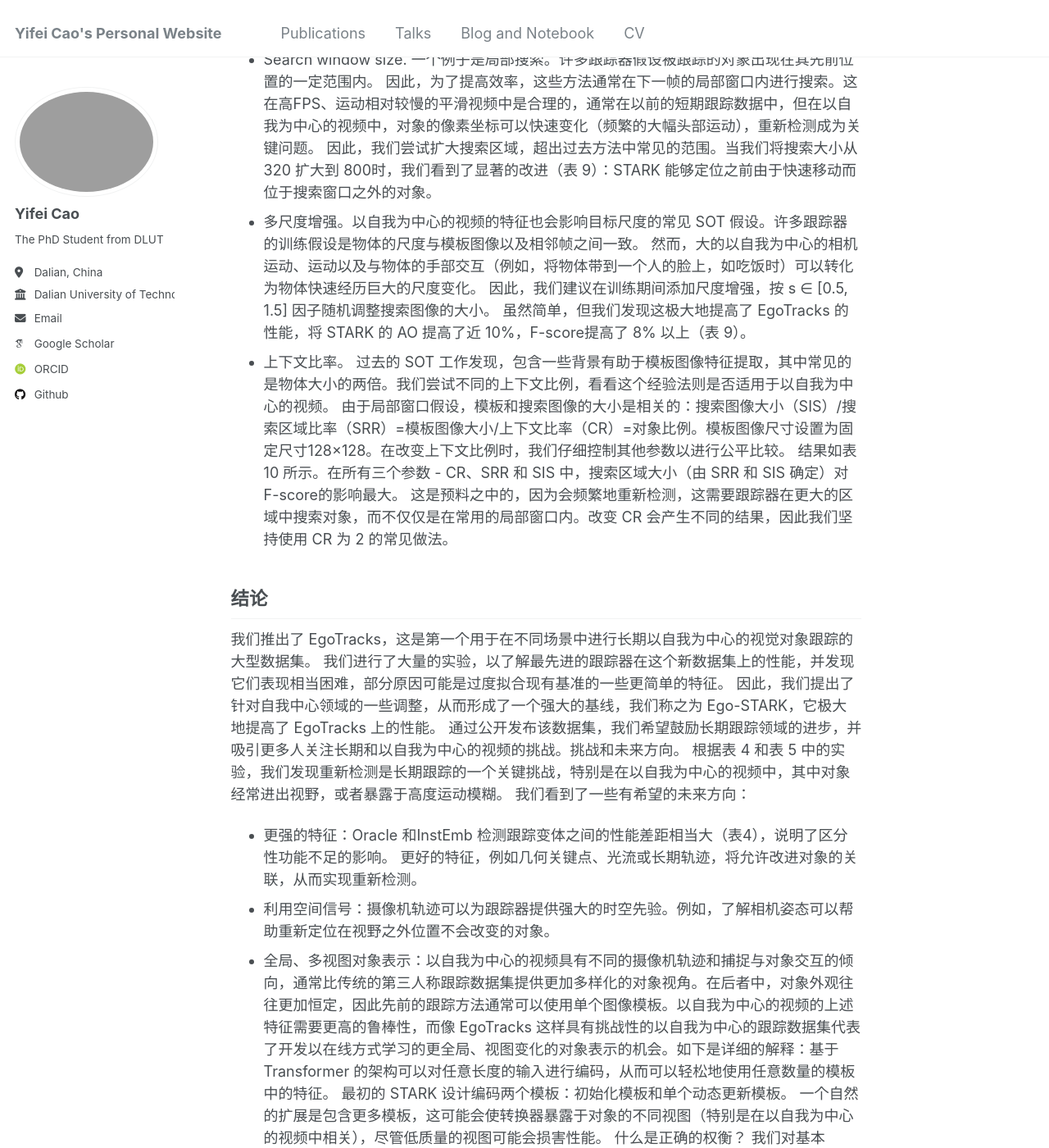
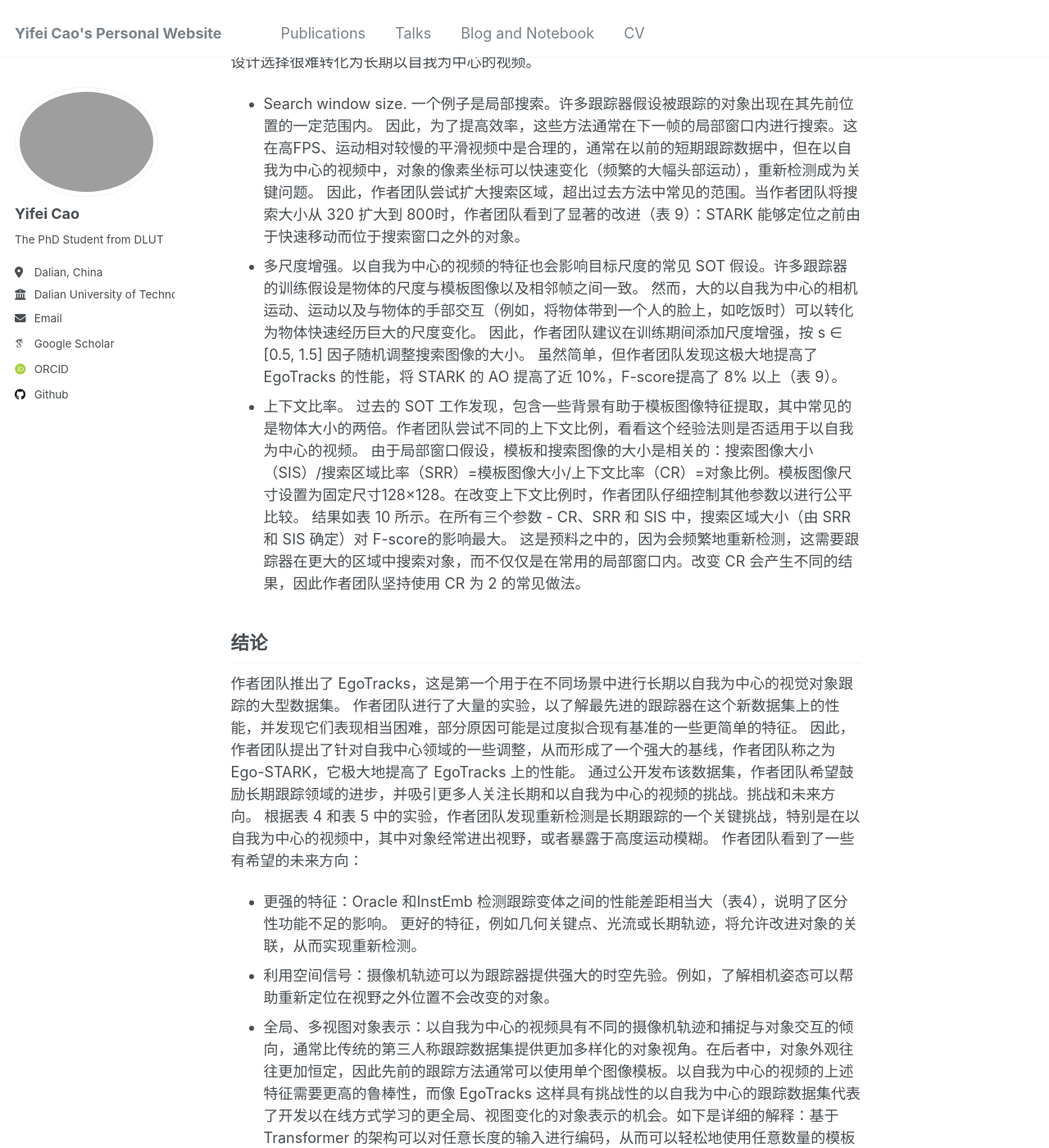
Before and after one commit to cyfedu-dlut/PersonalWeb, a Jekyll site: the page built from _posts/2025-01-04-egotracks.md, in a window 1280 px wide and 1400 px high, scrolled down 13895 px. Shown: the whole window at 82% size. Built offline with Jekyll 4.4.1, drawn with Linux system fonts in a browser that asks for light colours; some web fonts are replaced; some of the changed text lies outside the part shown.

Commit message:
Update 2025-01-04-egotracks.md

```diff
--- a/_posts/2025-01-04-egotracks.md
+++ b/_posts/2025-01-04-egotracks.md
@@ -110,37 +110,37 @@ Ego4D这个数据集是由参与者处于野外拍摄的长达 3670 小时的多
 ![](https://cyfedu-dlut.github.io/PersonalWeb/images/egotracks_tab12.jpg)
 AO@100 远高于跟踪基线。 开放世界的 GGN 模型在少量提案 (AO@10) 和大量提案 (AO@100) 上都取得了更强的性能。 这表明检测通用对象（无论其类别如何）的能力确实是 EgoTracks的一个重要属性。 此外，这也证明 EgoTracks 包含许多不属于流行的 COCO 分类法的对象，因为 Mask R-CNN 的表现明显较差。
 #### 关联模块
-我们使用边界框（实例）嵌入从建议的边界框中选择作为跟踪输出。具体来说，我们根据建议的边界框和模板图像计算裁剪图像上的嵌入特征。 然后我们计算模板特征和所有边界框特征之间的余弦相似度。我们选择余弦相似度最高的边界框作为跟踪输出，余弦相似度作为跟踪置信度输出。我们考虑两种模型来提取嵌入。
-  - (1) 我们使用在 ImageNet 上训练的 ResNet-50 作为基线。
-  - (2) 为了加强对不同实例的区分，我们使用经过附加实例区分任务 InstEmb 训练的 ResNet-50 模型。
+作者团队使用边界框（实例）嵌入从建议的边界框中选择作为跟踪输出。具体来说，作者团队根据建议的边界框和模板图像计算裁剪图像上的嵌入特征。 然后作者团队计算模板特征和所有边界框特征之间的余弦相似度。作者团队选择余弦相似度最高的边界框作为跟踪输出，余弦相似度作为跟踪置信度输出。作者团队考虑两种模型来提取嵌入。
+  - (1) 作者团队使用在 ImageNet 上训练的 ResNet-50 作为基线。
+  - (2) 为了加强对不同实例的区分，作者团队使用经过附加实例区分任务 InstEmb 训练的 ResNet-50 模型。
 
-除了与基线模型类似的标准交叉熵损失之外，我们通过跨实例（相同类别和不同类别）进行对比来添加监督对比损失。 为了生成更多实例示例，我们通过基于边界框注释裁剪图像来将 Objects365添加到训练数据中。我们使用 GGN 模型中的前 100 个边界框。 我们在下表中总结了这两个模型。我们观察到使用基线 ImageNet 特征并不能在检测结果和模板对象之间产生良好的关联。 InstEmb 模型实现了更强的性能，显示了从额外的实例对比损失中进行实例区分的重要性。 尽管其性能更强，但与大多数跟踪方法相比仍存在显着差距。 这表明时间关联问题在 EgoTracks 中非常具有挑战性。
+除了与基线模型类似的标准交叉熵损失之外，作者团队通过跨实例（相同类别和不同类别）进行对比来添加监督对比损失。 为了生成更多实例示例，作者团队通过基于边界框注释裁剪图像来将 Objects365添加到训练数据中。作者团队使用 GGN 模型中的前 100 个边界框。 作者团队在下表中总结了这两个模型。作者团队观察到使用基线 ImageNet 特征并不能在检测结果和模板对象之间产生良好的关联。 InstEmb 模型实现了更强的性能，显示了从额外的实例对比损失中进行实例区分的重要性。 尽管其性能更强，但与大多数跟踪方法相比仍存在显着差距。 这表明时间关联问题在 EgoTracks 中非常具有挑战性。
 ![](https://cyfedu-dlut.github.io/PersonalWeb/images/egotracks_tab567.jpg)
 ### 重新检测和不同视角具有挑战性
-我们根据替代的评估协议进行了额外的 EgoTracks 实验，以进一步了解跟踪器性能。如表五所示。
-为了将重新检测问题与 EgoTracks 的其他以自我为中心的方面分离，我们使用 OFFT−−→ OO 协议进行评估，该协议忽略视频的负帧，从而避免了重新检测的需要。 毫不奇怪，所有跟踪器的表现都明显更好，这凸显了 EgoTracks 中重新检测的挑战性。 我们还在 VCT←→ VC 设置中进行实验，其中初始模板在时间上与第一个跟踪帧相邻。在这里，我们看到与 VCT→VS协议相比，AO、F-score、精确度和召回率提高了3-4%，这说明像 STARK 这样的跟踪器被设计为期望外观逐渐转变。 这两个实验都表明，重新检测问题是跟踪的重大挑战，并且需要更好的长期基准。
+作者团队根据替代的评估协议进行了额外的 EgoTracks 实验，以进一步了解跟踪器性能。如表五所示。
+为了将重新检测问题与 EgoTracks 的其他以自我为中心的方面分离，作者团队使用 OFFT−−→ OO 协议进行评估，该协议忽略视频的负帧，从而避免了重新检测的需要。 毫不奇怪，所有跟踪器的表现都明显更好，这凸显了 EgoTracks 中重新检测的挑战性。 作者团队还在 VCT←→ VC 设置中进行实验，其中初始模板在时间上与第一个跟踪帧相邻。在这里，作者团队看到与 VCT→VS协议相比，AO、F-score、精确度和召回率提高了3-4%，这说明像 STARK 这样的跟踪器被设计为期望外观逐渐转变。 这两个实验都表明，重新检测问题是跟踪的重大挑战，并且需要更好的长期基准。
 
 ### 属性捕获难以跟踪的场景
-我们使用先前提到的验证集 tracklet 属性注释来进一步了解评估集的性能。 对于每个属性，我们将 tracklet 分为两组，对应于属性 true 和 false。 然后，我们使用标准 STARK 跟踪器 并使用表 6 中的 OFFT−−→ OO 评估协议报告每组 tracklet 的 AO。 正如所料，我们发现当目标被用户主动使用或在在转变过程中，AO 往往较低，大约 6%，可能是由于遮挡或外观变化。 此外，当图像中的对象由于遮挡、模糊、缩放或其他条件而难以识别时，STARK往往会遇到困难。
+作者团队使用先前提到的验证集 tracklet 属性注释来进一步了解评估集的性能。 对于每个属性，作者团队将 tracklet 分为两组，对应于属性 true 和 false。 然后，作者团队使用标准 STARK 跟踪器 并使用表 6 中的 OFFT−−→ OO 评估协议报告每组 tracklet 的 AO。 正如所料，作者团队发现当目标被用户主动使用或在在转变过程中，AO 往往较低，大约 6%，可能是由于遮挡或外观变化。 此外，当图像中的对象由于遮挡、模糊、缩放或其他条件而难以识别时，STARK往往会遇到困难。
 ![](https://cyfedu-dlut.github.io/PersonalWeb/images/egotracks_tab890.jpg)
 ### 在 EPIC-VISOR 上评估 EgoSTARK
-为了证明通过 EgoTracks 训练的以自我为中心的对象跟踪泛化，我们对 EPIC-VISOR 数据集进行了进一步的定量评估，这是一个专注于厨房场景中的活动对象的以自我为中心的数据集。我们观察到，使用 EgoTracks 进行训练使得 Siam R-CNN 和 STARK 在 EPIC-VISOR 上的跟踪方面都有所改进（表 8），证明了 EgoTracks 作为大规模预训练数据集的价值。
+为了证明通过 EgoTracks 训练的以自我为中心的对象跟踪泛化，作者团队对 EPIC-VISOR 数据集进行了进一步的定量评估，这是一个专注于厨房场景中的活动对象的以自我为中心的数据集。作者团队观察到，使用 EgoTracks 进行训练使得 Siam R-CNN 和 STARK 在 EPIC-VISOR 上的跟踪方面都有所改进（表 8），证明了 EgoTracks 作为大规模预训练数据集的价值。
 
 ## 以自我为中心的跟踪设计考虑因素
-观察到现有的跟踪器在 EgoTracks 上表现不佳，我们对以自我为中心的跟踪的先验和其他设计选择进行了系统的探索。 尽管不是专门为长期跟踪而设计的。我们专注于对EgoSTARK这个跟踪器进行额外的分析，建议改进以自我为中心的表现。
+观察到现有的跟踪器在 EgoTracks 上表现不佳，作者团队对以自我为中心的跟踪的先验和其他设计选择进行了系统的探索。 尽管不是专门为长期跟踪而设计的。作者团队专注于对EgoSTARK这个跟踪器进行额外的分析，建议改进以自我为中心的表现。
 ### 以自我为中心的微调至关重要
-我们首先演示了在第三人称视频上训练的各种跟踪器如何从 EgoTracks 上的微调中显著受益。 如表 7 所示，所有方法的 F-score均获得了6% - 10% 的改进。 此外，如表 9 所示，对 VQ 响应轨迹子集进行微调将 F-score从 30.48% 提高到 33.53%，而使用完整的 EgoTracks 注释进一步将 F-score提高 4.67% 到 38.2%。 这表明：1）使用自我中心数据进行微调有助于缩小外中心-自我中心域差距；  2）完整的 EgoTracks 训练提供了进一步的收益，显示了我们训练集的价值。
+作者团队首先演示了在第三人称视频上训练的各种跟踪器如何从 EgoTracks 上的微调中显著受益。 如表 7 所示，所有方法的 F-score均获得了6% - 10% 的改进。 此外，如表 9 所示，对 VQ 响应轨迹子集进行微调将 F-score从 30.48% 提高到 33.53%，而使用完整的 EgoTracks 注释进一步将 F-score提高 4.67% 到 38.2%。 这表明：1）使用自我中心数据进行微调有助于缩小外中心-自我中心域差距；  2）完整的 EgoTracks 训练提供了进一步的收益，显示了作者团队训练集的价值。
 
 ### 第三人称时空先验失败
 现代 SOT 发现关于对象运动、外观和周围环境的某些假设对过去的数据集很有帮助，但其中一些设计选择很难转化为长期以自我为中心的视频。
 - Search window size.
-一个例子是局部搜索。许多跟踪器假设被跟踪的对象出现在其先前位置的一定范围内。 因此，为了提高效率，这些方法通常在下一帧的局部窗口内进行搜索。这在高FPS、运动相对较慢的平滑视频中是合理的，通常在以前的短期跟踪数据中，但在以自我为中心的视频中，对象的像素坐标可以快速变化（频繁的大幅头部运动），重新检测成为关键问题。 因此，我们尝试扩大搜索区域，超出过去方法中常见的范围。当我们将搜索大小从 320 扩大到 800时，我们看到了显著的改进（表 9）：STARK 能够定位之前由于快速移动而位于搜索窗口之外的对象。
-- 多尺度增强。以自我为中心的视频的特征也会影响目标尺度的常见 SOT 假设。许多跟踪器的训练假设是物体的尺度与模板图像以及相邻帧之间一致。 然而，大的以自我为中心的相机运动、运动以及与物体的手部交互（例如，将物体带到一个人的脸上，如吃饭时）可以转化为物体快速经历巨大的尺度变化。 因此，我们建议在训练期间添加尺度增强，按 s ∈ [0.5, 1.5] 因子随机调整搜索图像的大小。 虽然简单，但我们发现这极大地提高了 EgoTracks 的性能，将 STARK 的 AO 提高了近 10%，F-score提高了 8% 以上（表 9）。
-- 上下文比率。 过去的 SOT 工作发现，包含一些背景有助于模板图像特征提取，其中常见的是物体大小的两倍。我们尝试不同的上下文比例，看看这个经验法则是否适用于以自我为中心的视频。 由于局部窗口假设，模板和搜索图像的大小是相关的：搜索图像大小（SIS）/搜索区域比率（SRR）=模板图像大小/上下文比率（CR）=对象比例。模板图像尺寸设置为固定尺寸128×128。在改变上下文比例时，我们仔细控制其他参数以进行公平比较。 结果如表 10 所示。在所有三个参数 - CR、SRR 和 SIS 中，搜索区域大小（由 SRR 和 SIS 确定）对 F-score的影响最大。 这是预料之中的，因为会频繁地重新检测，这需要跟踪器在更大的区域中搜索对象，而不仅仅是在常用的局部窗口内。改变 CR 会产生不同的结果，因此我们坚持使用 CR 为 2 的常见做法。
+一个例子是局部搜索。许多跟踪器假设被跟踪的对象出现在其先前位置的一定范围内。 因此，为了提高效率，这些方法通常在下一帧的局部窗口内进行搜索。这在高FPS、运动相对较慢的平滑视频中是合理的，通常在以前的短期跟踪数据中，但在以自我为中心的视频中，对象的像素坐标可以快速变化（频繁的大幅头部运动），重新检测成为关键问题。 因此，作者团队尝试扩大搜索区域，超出过去方法中常见的范围。当作者团队将搜索大小从 320 扩大到 800时，作者团队看到了显著的改进（表 9）：STARK 能够定位之前由于快速移动而位于搜索窗口之外的对象。
+- 多尺度增强。以自我为中心的视频的特征也会影响目标尺度的常见 SOT 假设。许多跟踪器的训练假设是物体的尺度与模板图像以及相邻帧之间一致。 然而，大的以自我为中心的相机运动、运动以及与物体的手部交互（例如，将物体带到一个人的脸上，如吃饭时）可以转化为物体快速经历巨大的尺度变化。 因此，作者团队建议在训练期间添加尺度增强，按 s ∈ [0.5, 1.5] 因子随机调整搜索图像的大小。 虽然简单，但作者团队发现这极大地提高了 EgoTracks 的性能，将 STARK 的 AO 提高了近 10%，F-score提高了 8% 以上（表 9）。
+- 上下文比率。 过去的 SOT 工作发现，包含一些背景有助于模板图像特征提取，其中常见的是物体大小的两倍。作者团队尝试不同的上下文比例，看看这个经验法则是否适用于以自我为中心的视频。 由于局部窗口假设，模板和搜索图像的大小是相关的：搜索图像大小（SIS）/搜索区域比率（SRR）=模板图像大小/上下文比率（CR）=对象比例。模板图像尺寸设置为固定尺寸128×128。在改变上下文比例时，作者团队仔细控制其他参数以进行公平比较。 结果如表 10 所示。在所有三个参数 - CR、SRR 和 SIS 中，搜索区域大小（由 SRR 和 SIS 确定）对 F-score的影响最大。 这是预料之中的，因为会频繁地重新检测，这需要跟踪器在更大的区域中搜索对象，而不仅仅是在常用的局部窗口内。改变 CR 会产生不同的结果，因此作者团队坚持使用 CR 为 2 的常见做法。
 
 ## 结论
-我们推出了 EgoTracks，这是第一个用于在不同场景中进行长期以自我为中心的视觉对象跟踪的大型数据集。 我们进行了大量的实验，以了解最先进的跟踪器在这个新数据集上的性能，并发现它们表现相当困难，部分原因可能是过度拟合现有基准的一些更简单的特征。 因此，我们提出了针对自我中心领域的一些调整，从而形成了一个强大的基线，我们称之为 Ego-STARK，它极大地提高了 EgoTracks 上的性能。 通过公开发布该数据集，我们希望鼓励长期跟踪领域的进步，并吸引更多人关注长期和以自我为中心的视频的挑战。挑战和未来方向。 根据表 4 和表 5 中的实验，我们发现重新检测是长期跟踪的一个关键挑战，特别是在以自我为中心的视频中，其中对象经常进出视野，或者暴露于高度运动模糊。 我们看到了一些有希望的未来方向：
+作者团队推出了 EgoTracks，这是第一个用于在不同场景中进行长期以自我为中心的视觉对象跟踪的大型数据集。 作者团队进行了大量的实验，以了解最先进的跟踪器在这个新数据集上的性能，并发现它们表现相当困难，部分原因可能是过度拟合现有基准的一些更简单的特征。 因此，作者团队提出了针对自我中心领域的一些调整，从而形成了一个强大的基线，作者团队称之为 Ego-STARK，它极大地提高了 EgoTracks 上的性能。 通过公开发布该数据集，作者团队希望鼓励长期跟踪领域的进步，并吸引更多人关注长期和以自我为中心的视频的挑战。挑战和未来方向。 根据表 4 和表 5 中的实验，作者团队发现重新检测是长期跟踪的一个关键挑战，特别是在以自我为中心的视频中，其中对象经常进出视野，或者暴露于高度运动模糊。 作者团队看到了一些有希望的未来方向：
   - 更强的特征：Oracle 和InstEmb 检测跟踪变体之间的性能差距相当大（表4），说明了区分性功能不足的影响。 更好的特征，例如几何关键点、光流或长期轨迹，将允许改进对象的关联，从而实现重新检测。
   - 利用空间信号：摄像机轨迹可以为跟踪器提供强大的时空先验。例如，了解相机姿态可以帮助重新定位在视野之外位置不会改变的对象。
-  - 全局、多视图对象表示：以自我为中心的视频具有不同的摄像机轨迹和捕捉与对象交互的倾向，通常比传统的第三人称跟踪数据集提供更加多样化的对象视角。在后者中，对象外观往往更加恒定，因此先前的跟踪方法通常可以使用单个图像模板。以自我为中心的视频的上述特征需要更高的鲁棒性，而像 EgoTracks 这样具有挑战性的以自我为中心的跟踪数据集代表了开发以在线方式学习的更全局、视图变化的对象表示的机会。如下是详细的解释：基于 Transformer 的架构可以对任意长度的输入进行编码，从而可以轻松地使用任意数量的模板中的特征。 最初的 STARK 设计编码两个模板：初始化模板和单个动态更新模板。 一个自然的扩展是包含更多模板，这可能会使转换器暴露于对象的不同视图（特别是在以自我为中心的视频中相关），尽管低质量的视图可能会损害性能。 什么是正确的权衡？ 我们对基本 STARK 模型使用不同数量的模板进行实验。 受用户可以从不同角度拍摄物体短视频的潜在应用的推动，我们通过合并视觉裁剪作为模板出现的同一事件中的附加帧，将单个视觉裁剪扩展到模板的视觉剪辑 。 我们采用简单的模板采样方法：从视觉裁剪的出现中均匀采样 3、5、7 或 9 个模板。 对视频进行时间上的统一采样可能是一种简单而有效的启发式方法，可以从事件中收集不同的视图。 我们在表 15 中总结了结果。虽然我们观察到使用最多 5 个模板的所有指标都有所改善，但随着模板数量的增加，性能会下降。 我们假设增加模板的数量确实会增加 STARK 可用于跟踪的知识，但在某一点之后，它可能会稀释模板中的信息并使 Transformer 难以合成。 这凸显了模板选择和多视图融合机制的重要性，从而激发了有希望的方向。
+  - 全局、多视图对象表示：以自我为中心的视频具有不同的摄像机轨迹和捕捉与对象交互的倾向，通常比传统的第三人称跟踪数据集提供更加多样化的对象视角。在后者中，对象外观往往更加恒定，因此先前的跟踪方法通常可以使用单个图像模板。以自我为中心的视频的上述特征需要更高的鲁棒性，而像 EgoTracks 这样具有挑战性的以自我为中心的跟踪数据集代表了开发以在线方式学习的更全局、视图变化的对象表示的机会。如下是详细的解释：基于 Transformer 的架构可以对任意长度的输入进行编码，从而可以轻松地使用任意数量的模板中的特征。 最初的 STARK 设计编码两个模板：初始化模板和单个动态更新模板。 一个自然的扩展是包含更多模板，这可能会使转换器暴露于对象的不同视图（特别是在以自我为中心的视频中相关），尽管低质量的视图可能会损害性能。 什么是正确的权衡？ 作者团队对基本 STARK 模型使用不同数量的模板进行实验。 受用户可以从不同角度拍摄物体短视频的潜在应用的推动，作者团队通过合并视觉裁剪作为模板出现的同一事件中的附加帧，将单个视觉裁剪扩展到模板的视觉剪辑 。 作者团队采用简单的模板采样方法：从视觉裁剪的出现中均匀采样 3、5、7 或 9 个模板。 对视频进行时间上的统一采样可能是一种简单而有效的启发式方法，可以从事件中收集不同的视图。 作者团队在表 15 中总结了结果。虽然作者团队观察到使用最多 5 个模板的所有指标都有所改善，但随着模板数量的增加，性能会下降。 作者团队假设增加模板的数量确实会增加 STARK 可用于跟踪的知识，但在某一点之后，它可能会稀释模板中的信息并使 Transformer 难以合成。 这凸显了模板选择和多视图融合机制的重要性，从而激发了有希望的方向。
 ![](https://cyfedu-dlut.github.io/PersonalWeb/images/egotracks_tab15.jpg)
```
